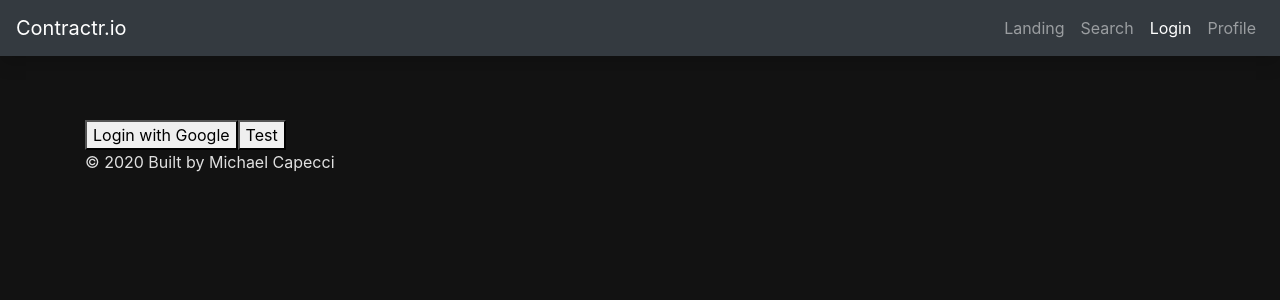
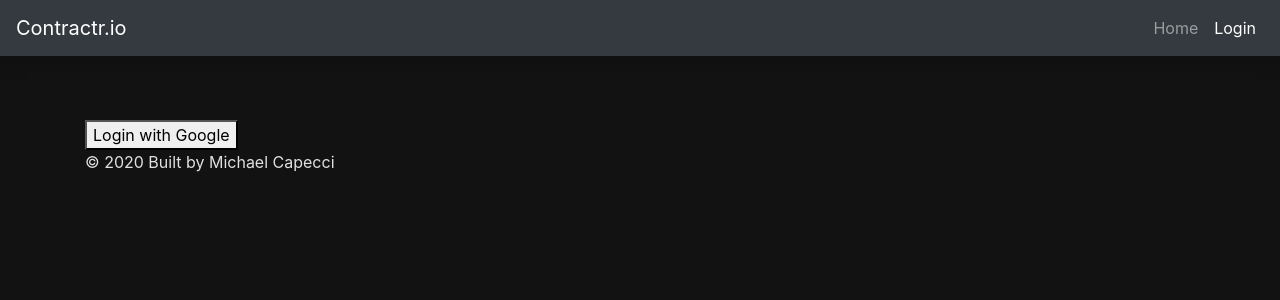
Before and after one commit to mjcapecci/Contractr.io, a React (Create React App) app in the folder client/: page /login in a window 1280 px wide. Shown: the top 300 px of the page. Built offline with nearby package versions, Linux system fonts and the light colour scheme; the HTML template or start-up script is replaced by a standard one.

Commit message:
adds front end auth

```diff
--- a/client/src/actions/authActions.js
+++ b/client/src/actions/authActions.js
@@ -4,7 +4,7 @@ import { AUTH_STATUS, AUTH_LOADING, AUTH_ERROR } from './types';
 export const getStatus = () => async (dispatch) => {
   dispatch(authLoading());
   try {
-    const res = await axios.get('/users/auth');
+    const res = await axios.get('/api/users/auth');
     dispatch({
       type: AUTH_STATUS,
       payload: res.data,
@@ -17,7 +17,7 @@ export const getStatus = () => async (dispatch) => {
   }
 };
 
-export const userLoading = () => (dispatch) => {
+export const authLoading = () => (dispatch) => {
   dispatch({
     type: AUTH_LOADING,
   });
--- a/client/src/components/Layout/Navbar.js
+++ b/client/src/components/Layout/Navbar.js
@@ -1,11 +1,49 @@
-import React, { useState } from 'react';
+import React, { Fragment, useState } from 'react';
+import { useSelector } from 'react-redux';
 import { Link, useLocation } from 'react-router-dom';
 import './layout.scss';
 
 const Navbar = (props) => {
   const path = useLocation().pathname;
+  const authState = useSelector((state) => state.auth.isAuthenticated);
+  const [activeLink, setActiveLink] = useState(path);
 
-  const [activeLink, setActiveLink] = useState(path);
+  const guestLinks = (
+    <Fragment>
+      <li className='nav-item'>
+        <Link
+          className={activeLink !== '/login' ? 'nav-link' : 'nav-link active'}
+          to='/login'
+          onClick={() => setActiveLink('/login')}
+        >
+          Login
+        </Link>
+      </li>
+    </Fragment>
+  );
+
+  const authLinks = (
+    <Fragment>
+      <li className='nav-item'>
+        <Link
+          className={activeLink !== '/search' ? 'nav-link' : 'nav-link active'}
+          to='/search'
+          onClick={() => setActiveLink('/search')}
+        >
+          Search
+        </Link>
+      </li>
+      <li className='nav-item'>
+        <Link
+          className={activeLink !== '/profile' ? 'nav-link' : 'nav-link active'}
+          to='/profile'
+          onClick={() => setActiveLink('/profile')}
+        >
+          Profile
+        </Link>
+      </li>
+    </Fragment>
+  );
 
   return (
     <nav className='navbar navbar-expand-lg navbar-dark bg-dark justify-content-between shadow'>
@@ -19,36 +57,10 @@ const Navbar = (props) => {
             to='/'
             onClick={() => setActiveLink('/')}
           >
-            Landing
+            Home
           </Link>
         </li>
-        <li className='nav-item'>
-          <Link
-            className={
-              activeLink !== '/search' ? 'nav-link' : 'nav-link active'
-            }
-            to='/search'
-            onClick={() => setActiveLink('/search')}
-          >
-            Search
-          </Link>
-        </li>
-        <li className='nav-item'>
-          <Link
-            className={activeLink !== '/login' ? 'nav-link' : 'nav-link active'}
-            to='/login'
-            onClick={() => setActiveLink('/login')}
-          >
-            Login
-          </Link>
-        </li>
-        <Link
-          className={activeLink !== '/profile' ? 'nav-link' : 'nav-link active'}
-          to='/profile'
-          onClick={() => setActiveLink('/profile')}
-        >
-          <li className='nav-item'>Profile</li>
-        </Link>
+        {authState ? authLinks : guestLinks}
       </ul>
     </nav>
   );
--- a/client/src/components/Login/LoginForm.js
+++ b/client/src/components/Login/LoginForm.js
@@ -10,7 +10,6 @@ const LoginForm = () => {
       >
         Login with Google
       </button>
-      <button onClick={() => console.log(document.cookie)}>Test</button>
     </div>
   );
 };
--- a/client/src/pages/Landing.js
+++ b/client/src/pages/Landing.js
@@ -1,8 +1,15 @@
-import React from 'react';
-
+import React, { useEffect } from 'react';
+import { useSelector, useDispatch } from 'react-redux';
+import { getStatus } from '../actions/authActions';
 import Hero from '../components/Hero/Hero';
 
 const Landing = () => {
+  const dispatch = useDispatch();
+
+  useEffect(() => {
+    dispatch(getStatus());
+  });
+
   return (
     <section className='landing'>
       <Hero />
--- a/client/src/reducers/authReducer.js
+++ b/client/src/reducers/authReducer.js
@@ -11,7 +11,7 @@ export default function (state = initialState, action) {
     case AUTH_STATUS:
       return {
         ...state,
-        isAuthenticated: action.payload,
+        isAuthenticated: action.payload.isAuthenticated,
         loading: false,
       };
     case AUTH_LOADING:
```
Also changed, not shown: 2 other files (tests, documents, lock files or other folders).
